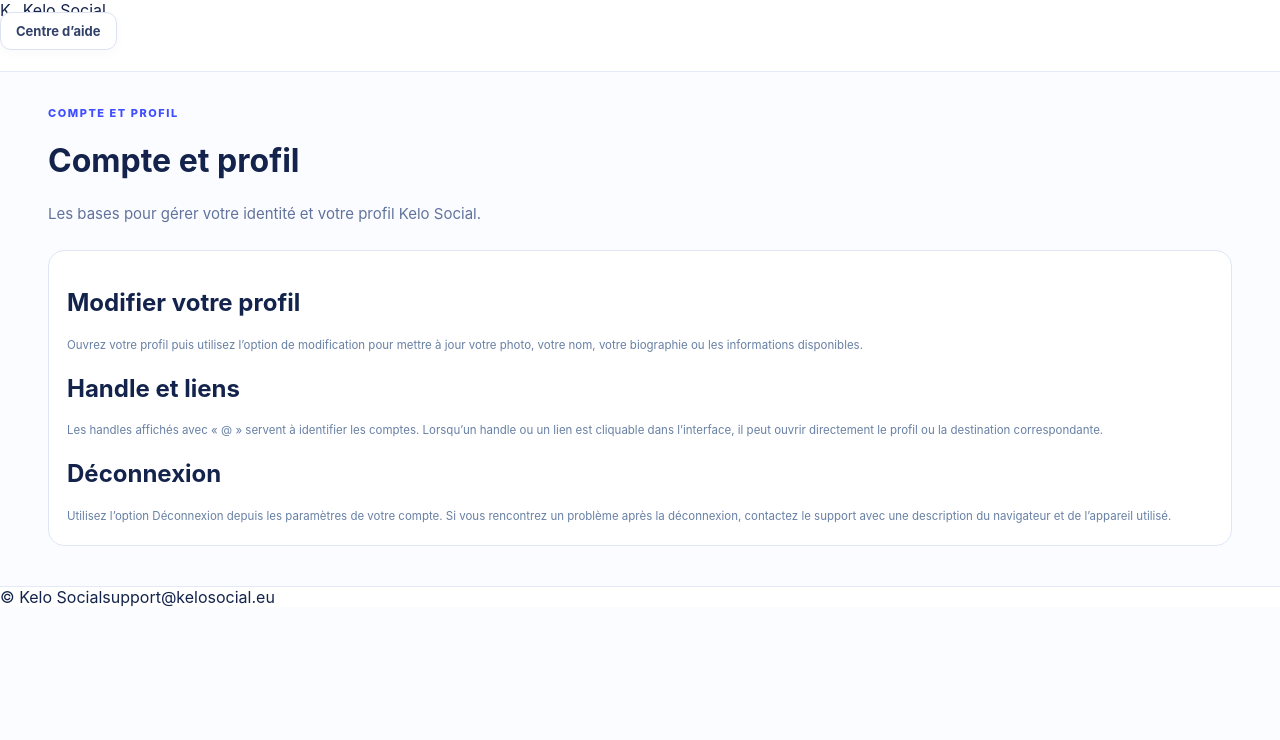
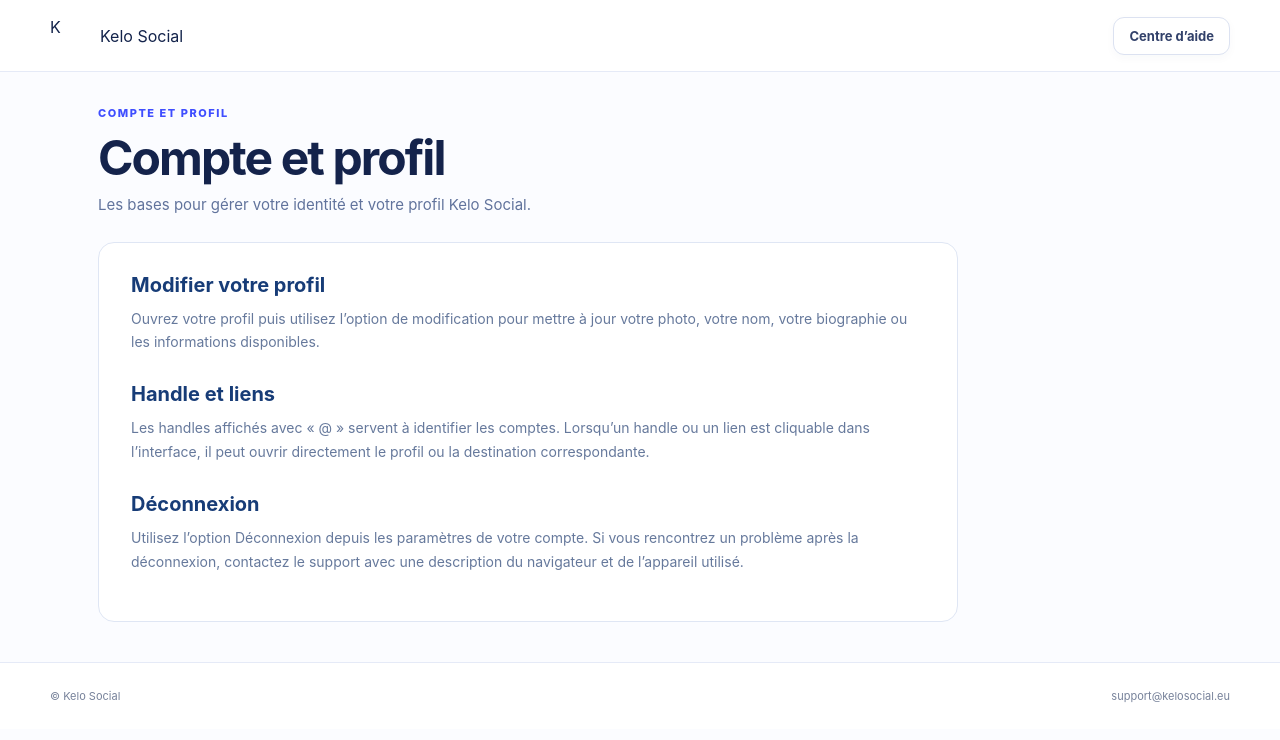
Before and after one commit to kelosocialeu/help-kelo-social, a plain HTML site: page articles/compte.html in a window 1280 px wide. Drawn offline with Linux system fonts and the light colour scheme.

Commit message:
Fix article page layout and legacy styles

```diff
--- a/styles.css
+++ b/styles.css
@@ -43,3 +43,15 @@ footer{border-top:1px solid var(--line);background:#fff}.footer-inner{min-height
 @media(max-width:1100px){:root{--sidebar:245px}.hero-brand{width:260px}.categories{grid-template-columns:repeat(2,minmax(0,1fr))}.support-strip{grid-template-columns:1fr}.strip-item+.strip-item{border-left:0;border-top:1px solid #dce5f6}}
 @media(max-width:800px){.topbar{height:auto;min-height:64px}.topbar-inner{padding:11px 16px}.brand-section,.brand-divider,.language{display:none}.back{padding:8px 11px}.layout{display:block}.sidebar{position:static;height:auto;border-right:0;border-bottom:1px solid var(--line);padding:10px 14px;display:flex;overflow:auto;gap:8px}.sidebar nav{display:flex;gap:5px;flex:0 0 auto}.sidebar-separator,.support-mini{display:none}.side-link{white-space:nowrap;margin:0;padding:9px 10px;font-size:12px}.side-link br{display:none}.side-icon{width:auto;flex-basis:auto}.hero{padding:34px 24px;min-height:0}.hero-brand{display:none}.content{padding:28px 20px 32px}}
 @media(max-width:560px){.top-actions .back{font-size:11px}.brand-name{font-size:18px}.brand-logo{width:34px;height:34px}.sidebar{scrollbar-width:none}.sidebar::-webkit-scrollbar{display:none}.hero h1{font-size:35px}.lead{font-size:14px}.search{height:50px}.search button{padding:0 13px;font-size:11px}.categories{grid-template-columns:1fr}.card{min-height:155px}.section-heading h2{font-size:21px}.footer-inner{padding:15px 18px;flex-direction:column;text-align:center;gap:6px}}
+
+/* Article pages */
+.wrap{width:min(1180px,calc(100% - 40px));margin-inline:auto}
+.nav{height:72px;display:flex;align-items:center;justify-content:space-between}
+.logo{width:38px;height:38px;display:block}
+.content>h1{font-size:clamp(32px,4vw,48px);line-height:1.05;letter-spacing:-.04em;margin:0 0 10px;color:#14234b}
+.content>article.card{display:block;max-width:860px;min-height:0;padding:30px 32px}
+.content>article.card h2{font-size:20px;line-height:1.25;color:#173c77;margin:28px 0 9px}
+.content>article.card h2:first-child{margin-top:0}
+.content>article.card p{font-size:14px;line-height:1.7;color:#66799c;margin:0 0 18px}
+.footer{min-height:66px;display:flex;align-items:center;justify-content:space-between;gap:20px;color:#77829a;font-size:11px}
+@media(max-width:560px){.wrap{width:min(100% - 28px,1180px)}.nav{height:64px}.content>article.card{padding:22px 20px}.content>article.card h2{font-size:18px}.content>article.card p{font-size:13px}.footer{min-height:74px;flex-direction:column;justify-content:center;padding:14px 0;text-align:center}}
```
